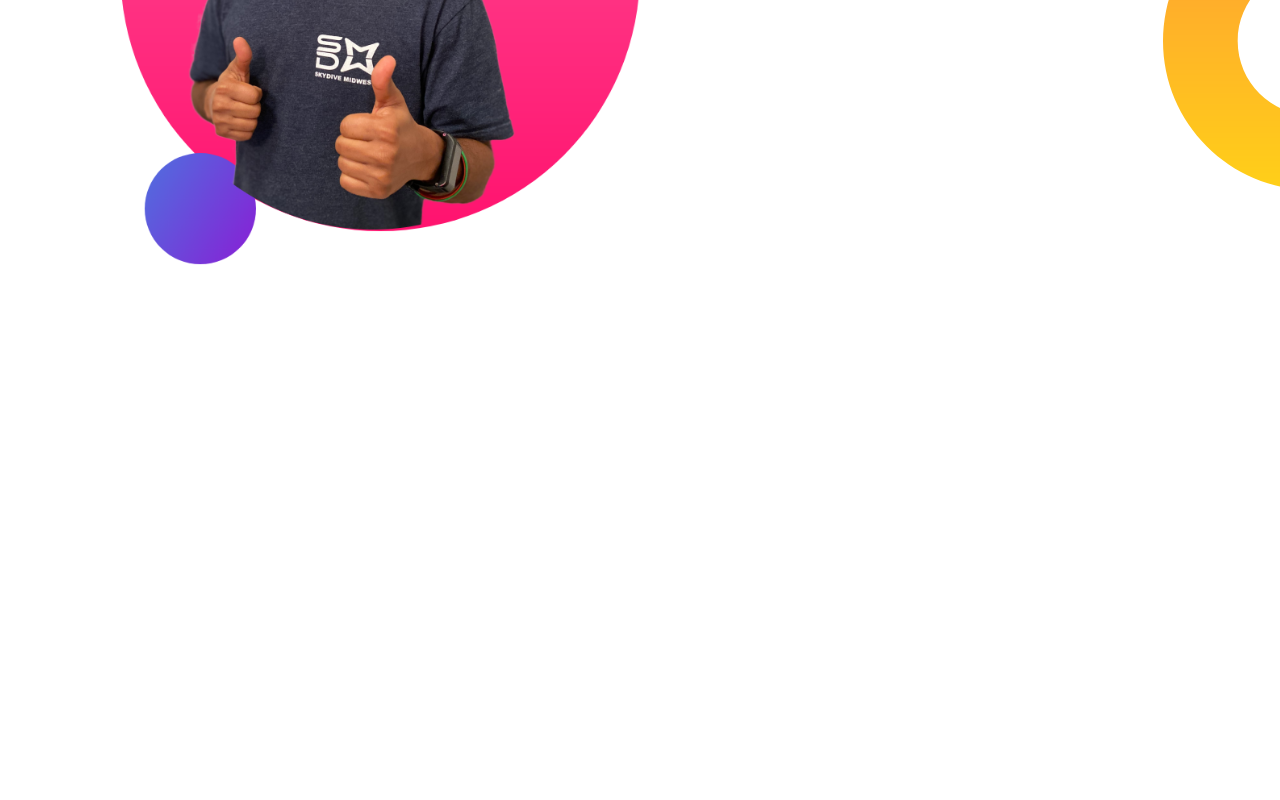
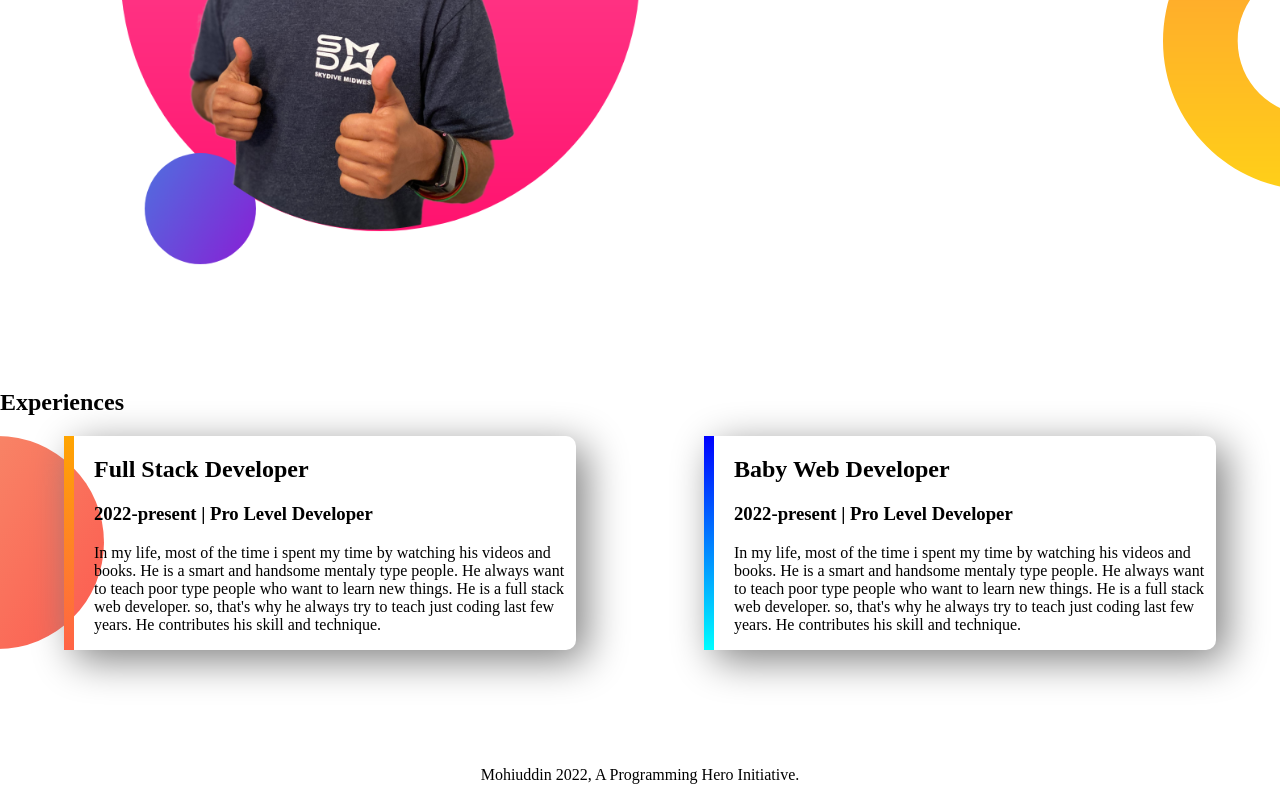
Before and after one commit to mohiuddin143/devMohi2nd, a plain HTML site: page index.html in a window 1280 px wide. Shown: the part 964-1764 px from the top of the page. Before the commit the page ends 1333 px from the top, so only its background shows below. Drawn offline with Linux system fonts and the light colour scheme.

Commit message:
having problem face in margin and padding. Now solved the problem.

```diff
--- a/index.html
+++ b/index.html
@@ -36,5 +36,23 @@
             <a target="_blank" class="button-color" href="">Download Resume</a>
         </div>
     </section>
+    <section>
+        <h1>Experiences</h1>
+        <div class="experience">
+            <div class="experience-item stack-dev">
+                    <h1>Full Stack Developer</h1>
+                <h3>2022-present | Pro Level Developer</h3>
+                <p>In my life, most of the time i spent my time by watching his videos and books. He is a smart and handsome mentaly type people. He always want to teach poor type people who want to learn new things. He is a full stack web developer. so, that's why he always try to teach just coding last few years. He contributes his skill and technique.</p>
+            </div>
+            <div class="experience-item web-dev">
+                <h1>Baby Web Developer</h1>
+                <h3>2022-present | Pro Level Developer</h3>
+                <p>In my life, most of the time i spent my time by watching his videos and books. He is a smart and handsome mentaly type people. He always want to teach poor type people who want to learn new things. He is a full stack web developer. so, that's why he always try to teach just coding last few years. He contributes his skill and technique.</p>
+            </div>
+        </div>
+    </section>
+    <footer>
+        <p> Mohiuddin 2022, A Programming Hero Initiative.</p>
+    </footer>
 </body>
 </html>
--- a/style.css
+++ b/style.css
@@ -38,3 +38,31 @@ section{
     background-repeat: no-repeat;
     background-position: right;
 }
+.experience{
+    display: flex;
+    background-image: url(images/exp-bg.png);
+    background-repeat: no-repeat;
+    background-position: left;
+}
+.experience-item{
+    width: 40%;
+    margin-left: 5%;
+    margin-right: 5%;
+    padding-left: 20px;
+    box-shadow: 10px 10px 40px gray;
+    border-radius: 10px;
+}
+.stack-dev{
+    border-left: 10px solid;
+    border-image: linear-gradient(orange, tomato);
+    border-image-slice: 1;
+}
+.web-dev{
+    border-left: 10px solid;
+    border-image: linear-gradient(blue, cyan);
+    border-image-slice: 1;
+    border-radius: 10px;
+}
+footer{
+    text-align: center;
+}
```
